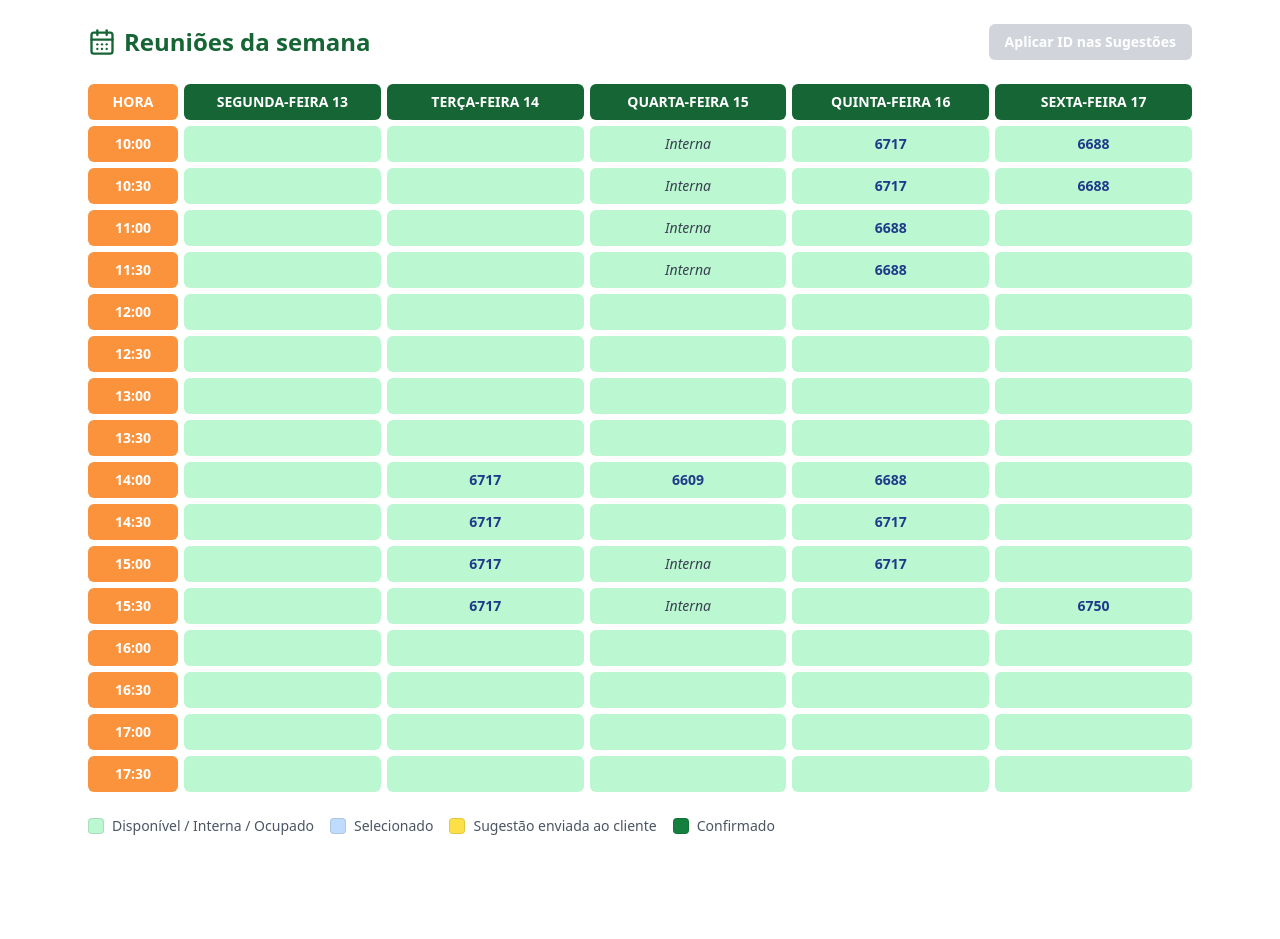
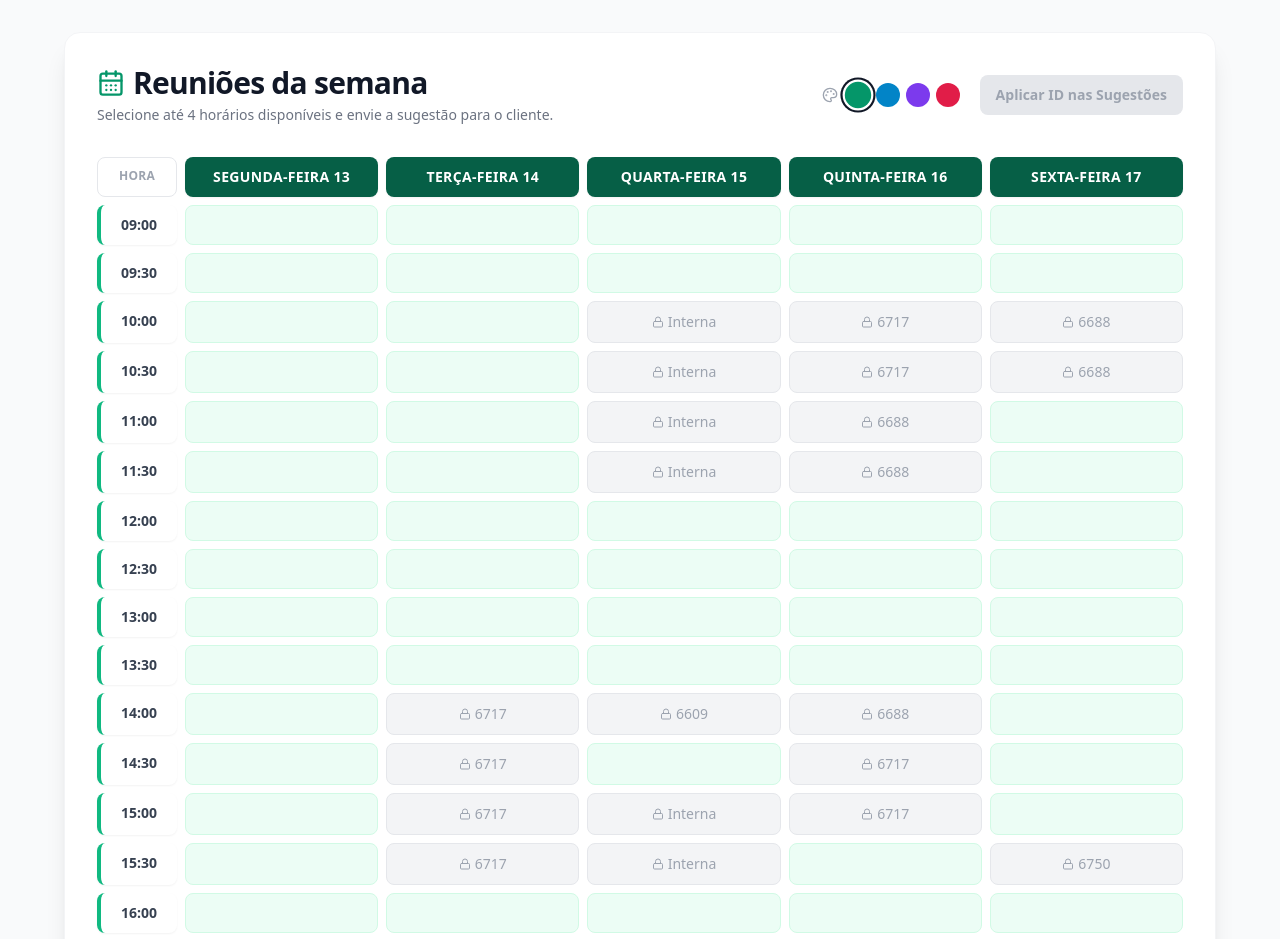
Before and after one commit to anamelo-maker/caledarioInteligente, a Next.js app: page / in a window 1280 px wide. Shown: the top 939 px of the page. Before the commit the page ends 860 px from the top, so only its background shows below. Built offline with nearby package versions, Linux system fonts and the light colour scheme.

Commit message:
Modernize calendar UI with theme picker and lock blocked slots

```diff
--- a/components/Calendar.jsx
+++ b/components/Calendar.jsx
@@ -1,12 +1,70 @@
 'use client';
 
 import { useState } from 'react';
-import { CalendarDays } from 'lucide-react';
+import { CalendarDays, Lock, Palette } from 'lucide-react';
 
 const DIAS_SEMANA = ['Segunda-feira', 'Terça-feira', 'Quarta-feira', 'Quinta-feira', 'Sexta-feira'];
 const MAXIMO_SELECIONADOS = 4;
+const HORA_INICIO = 9;
+const HORA_FIM = 18;
 
-function gerarHorarios(inicioHora = 10, fimHora = 18, intervaloMinutos = 30) {
+// Paletas de tema: cada valor é uma string literal completa de classes Tailwind
+// (necessário para o Tailwind conseguir detectá-las durante o build).
+const TEMAS = {
+  esmeralda: {
+    nome: 'Esmeralda',
+    swatch: 'bg-emerald-600',
+    icone: 'text-emerald-600',
+    cabecalho: 'bg-emerald-800',
+    horaBorda: 'border-l-4 border-emerald-500',
+    botao: 'bg-emerald-600 hover:bg-emerald-700 focus-visible:ring-emerald-500',
+    disponivel: 'bg-emerald-50 hover:bg-emerald-100 text-emerald-800 border border-emerald-100 cursor-pointer',
+    confirmado: 'bg-emerald-700 hover:bg-emerald-800 text-white font-semibold cursor-pointer shadow-sm',
+  },
+  azul: {
+    nome: 'Azul',
+    swatch: 'bg-sky-600',
+    icone: 'text-sky-600',
+    cabecalho: 'bg-sky-800',
+    horaBorda: 'border-l-4 border-sky-500',
+    botao: 'bg-sky-600 hover:bg-sky-700 focus-visible:ring-sky-500',
+    disponivel: 'bg-sky-50 hover:bg-sky-100 text-sky-800 border border-sky-100 cursor-pointer',
+    confirmado: 'bg-sky-700 hover:bg-sky-800 text-white font-semibold cursor-pointer shadow-sm',
+  },
+  roxo: {
+    nome: 'Roxo',
+    swatch: 'bg-violet-600',
+    icone: 'text-violet-600',
+    cabecalho: 'bg-violet-800',
+    horaBorda: 'border-l-4 border-violet-500',
+    botao: 'bg-violet-600 hover:bg-violet-700 focus-visible:ring-violet-500',
+    disponivel: 'bg-violet-50 hover:bg-violet-100 text-violet-800 border border-violet-100 cursor-pointer',
+    confirmado: 'bg-violet-700 hover:bg-violet-800 text-white font-semibold cursor-pointer shadow-sm',
+  },
+  rosa: {
+    nome: 'Rosa',
+    swatch: 'bg-rose-600',
+    icone: 'text-rose-600',
+    cabecalho: 'bg-rose-800',
+    horaBorda: 'border-l-4 border-rose-500',
+    botao: 'bg-rose-600 hover:bg-rose-700 focus-visible:ring-rose-500',
+    disponivel: 'bg-rose-50 hover:bg-rose-100 text-rose-800 border border-rose-100 cursor-pointer',
+    confirmado: 'bg-rose-700 hover:bg-rose-800 text-white font-semibold cursor-pointer shadow-sm',
+  },
+};
+
+// Estilos que não dependem do tema escolhido (são estados semânticos fixos).
+const ESTILOS_FIXOS = {
+  selecionado: 'bg-blue-100 hover:bg-blue-200 text-blue-800 font-semibold ring-2 ring-blue-400 shadow-sm cursor-pointer',
+  sugestao: 'bg-amber-300 hover:bg-amber-400 text-amber-900 font-semibold shadow-sm cursor-pointer',
+  bloqueado: 'bg-gray-100 text-gray-400 border border-gray-200 cursor-not-allowed',
+};
+
+function ehBloqueado(status) {
+  return status === 'interna' || status === 'ocupado';
+}
+
+function gerarHorarios(inicioHora, fimHora, intervaloMinutos = 30) {
   const horarios = [];
   for (let minutos = inicioHora * 60; minutos < fimHora * 60; minutos += intervaloMinutos) {
     const hh = String(Math.floor(minutos / 60)).padStart(2, '0');
@@ -31,10 +89,11 @@ function getDiasDoMesDaSemanaAtual() {
   });
 }
 
-const HORARIOS = gerarHorarios();
+const HORARIOS = gerarHorarios(HORA_INICIO, HORA_FIM);
 
-// Mock data: horários que já nascem ocupados (reunião interna ou já agendada com um cliente).
-// Tudo que não está aqui começa "disponivel" (verde claro).
+// Mock data: horários que já nascem ocupados (reunião interna, ou já agendada em outro sistema).
+// No futuro isso virá do Google Agenda como horários "Ocupados". Tudo que não está aqui
+// começa "disponivel" (verde claro / cor do tema).
 const AGENDA_INICIAL = {
   'Quarta-feira-10:00': { status: 'interna', valor: 'Interna' },
   'Quarta-feira-10:30': { status: 'interna', valor: 'Interna' },
@@ -59,19 +118,12 @@ const AGENDA_INICIAL = {
   'Sexta-feira-15:30': { status: 'ocupado', valor: '6750' },
 };
 
-const ESTILOS_POR_STATUS = {
-  disponivel: 'bg-green-200 hover:bg-green-300 cursor-pointer text-green-900',
-  selecionado: 'bg-blue-200 hover:bg-blue-300 cursor-pointer text-blue-900 font-semibold ring-2 ring-blue-400',
-  interna: 'bg-green-200 text-gray-700 italic cursor-default',
-  ocupado: 'bg-green-200 text-blue-900 font-bold cursor-default',
-  sugestao: 'bg-yellow-300 hover:bg-yellow-400 text-yellow-900 font-bold cursor-pointer',
-  confirmado: 'bg-green-700 hover:bg-green-800 text-white font-bold cursor-pointer',
-};
-
 export default function Calendar() {
   const [agenda, setAgenda] = useState(AGENDA_INICIAL);
   const [selecionados, setSelecionados] = useState([]);
+  const [temaId, setTemaId] = useState('esmeralda');
   const diasDoMes = getDiasDoMesDaSemanaAtual();
+  const tema = TEMAS[temaId];
 
   function getStatus(chave) {
     if (agenda[chave]) return agenda[chave].status;
@@ -115,7 +167,7 @@ export default function Calendar() {
     setAgenda((atual) => {
       const proximaAgenda = { ...atual };
 
-      // Slot escolhido vira confirmado (verde escuro).
+      // Slot escolhido vira confirmado (cor forte do tema).
       proximaAgenda[chave] = { status: 'confirmado', valor: celula.valor };
 
       // Regra de ouro: as demais sugestões do mesmo cliente voltam a ficar disponíveis.
@@ -147,6 +199,8 @@ export default function Calendar() {
   function handleClickCelula(chave) {
     const status = getStatus(chave);
 
+    if (ehBloqueado(status)) return;
+
     if (status === 'disponivel' || status === 'selecionado') {
       alternarSelecao(chave);
       return;
@@ -159,38 +213,53 @@ export default function Calendar() {
 
     if (status === 'confirmado') {
       desmarcarHorario(chave);
-      return;
+    }
   }
 
-    // 'interna' e 'ocupado' são somente leitura.
+  function estiloDaCelula(status) {
+    if (status === 'disponivel') return tema.disponivel;
+    if (status === 'confirmado') return tema.confirmado;
+    if (ehBloqueado(status)) return ESTILOS_FIXOS.bloqueado;
+    return ESTILOS_FIXOS[status];
   }
 
   return (
-    <div className="max-w-6xl mx-auto p-6">
-      <div className="flex flex-wrap items-center justify-between gap-4 mb-6">
-        <h1 className="flex items-center gap-2 text-2xl font-bold text-green-800">
-          <CalendarDays className="w-7 h-7" />
+    <div className="min-h-screen bg-gray-50 py-8 px-4 sm:px-6">
+      <div className="max-w-6xl mx-auto bg-white rounded-2xl shadow-xl border border-gray-100 p-6 sm:p-8">
+        <div className="flex flex-col lg:flex-row lg:items-center lg:justify-between gap-5 mb-8">
+          <div>
+            <h1 className="flex items-center gap-2 text-2xl sm:text-3xl font-bold text-gray-900 tracking-tight">
+              <CalendarDays className={`w-7 h-7 ${tema.icone}`} />
               Reuniões da semana
             </h1>
+            <p className="text-sm text-gray-500 mt-1">
+              Selecione até {MAXIMO_SELECIONADOS} horários disponíveis e envie a sugestão para o cliente.
+            </p>
+          </div>
+
+          <div className="flex items-center gap-5">
+            <SeletorDeTema temaId={temaId} onSelecionar={setTemaId} />
 
             <button
               type="button"
               onClick={aplicarIdNasSugestoes}
               disabled={selecionados.length === 0}
-          className="rounded-md px-4 py-2 text-sm font-semibold text-white bg-blue-600 hover:bg-blue-700 disabled:bg-gray-300 disabled:cursor-not-allowed transition-colors"
+              className={`rounded-lg px-4 py-2.5 text-sm font-semibold text-white shadow-sm transition-colors focus:outline-none focus-visible:ring-2 focus-visible:ring-offset-2 disabled:bg-gray-200 disabled:text-gray-400 disabled:shadow-none disabled:cursor-not-allowed ${tema.botao}`}
             >
-          Aplicar ID nas Sugestões {selecionados.length > 0 ? `(${selecionados.length}/${MAXIMO_SELECIONADOS})` : ''}
+              Aplicar ID nas Sugestões
+              {selecionados.length > 0 ? ` (${selecionados.length}/${MAXIMO_SELECIONADOS})` : ''}
             </button>
           </div>
+        </div>
 
-      <div className="grid grid-cols-[90px_repeat(5,1fr)] gap-1.5">
-        <div className="bg-orange-400 text-white font-bold rounded-md py-2 text-center text-sm">
-          HORA
+        <div className="grid grid-cols-[80px_repeat(5,1fr)] gap-2">
+          <div className="rounded-lg bg-white border border-gray-200 py-2.5 text-center text-xs font-bold uppercase tracking-wide text-gray-400">
+            Hora
           </div>
           {DIAS_SEMANA.map((dia, index) => (
             <div
               key={dia}
-            className="bg-green-800 text-white font-semibold rounded-md py-2 text-center text-xs sm:text-sm uppercase"
+              className={`rounded-lg text-white font-semibold py-2.5 text-center text-xs sm:text-sm uppercase tracking-wide shadow-sm ${tema.cabecalho}`}
             >
               {dia} {diasDoMes[index]}
             </div>
@@ -198,21 +267,32 @@ export default function Calendar() {
 
           {HORARIOS.map((hora) => (
             <div key={hora} className="contents">
-            <div className="bg-orange-400 text-white font-bold rounded-md py-2 text-center text-sm">
+              <div
+                className={`rounded-lg bg-white text-gray-700 font-semibold py-2.5 text-center text-sm shadow-sm ${tema.horaBorda}`}
+              >
                 {hora}
               </div>
               {DIAS_SEMANA.map((dia) => {
                 const chave = `${dia}-${hora}`;
                 const celula = agenda[chave];
                 const status = getStatus(chave);
+                const bloqueado = ehBloqueado(status);
                 return (
                   <button
                     key={chave}
                     type="button"
+                    disabled={bloqueado}
                     onClick={() => handleClickCelula(chave)}
-                  className={`rounded-md py-2 text-center text-sm transition-colors ${ESTILOS_POR_STATUS[status]}`}
+                    className={`rounded-lg py-2.5 text-center text-sm transition-colors ${estiloDaCelula(status)}`}
                   >
-                  {celula?.valor ?? ''}
+                    {bloqueado ? (
+                      <span className="flex items-center justify-center gap-1">
+                        <Lock className="w-3 h-3" />
+                        {celula.valor}
+                      </span>
+                    ) : (
+                      celula?.valor ?? ''
+                    )}
                   </button>
                 );
               })}
@@ -220,11 +300,35 @@ export default function Calendar() {
           ))}
         </div>
 
-      <div className="flex flex-wrap gap-4 mt-6 text-sm text-gray-600">
-        <LegendaItem cor="bg-green-200" texto="Disponível / Interna / Ocupado" />
-        <LegendaItem cor="bg-blue-200" texto="Selecionado" />
-        <LegendaItem cor="bg-yellow-300" texto="Sugestão enviada ao cliente" />
-        <LegendaItem cor="bg-green-700" texto="Confirmado" />
+        <div className="flex flex-wrap gap-4 mt-6 text-xs sm:text-sm text-gray-500">
+          <LegendaItem cor={tema.disponivel} texto="Disponível" />
+          <LegendaItem cor={ESTILOS_FIXOS.selecionado} texto="Selecionado" />
+          <LegendaItem cor={ESTILOS_FIXOS.sugestao} texto="Sugestão enviada" />
+          <LegendaItem cor={tema.confirmado} texto="Confirmado" />
+          <LegendaItem cor={ESTILOS_FIXOS.bloqueado} texto="Bloqueado (Google Agenda)" />
+        </div>
+      </div>
+    </div>
+  );
+}
+
+function SeletorDeTema({ temaId, onSelecionar }) {
+  return (
+    <div className="flex items-center gap-2">
+      <Palette className="w-4 h-4 text-gray-400" />
+      <div className="flex items-center gap-1.5">
+        {Object.entries(TEMAS).map(([id, config]) => (
+          <button
+            key={id}
+            type="button"
+            title={config.nome}
+            aria-label={`Tema ${config.nome}`}
+            onClick={() => onSelecionar(id)}
+            className={`w-6 h-6 rounded-full transition-transform ${config.swatch} ${
+              temaId === id ? 'ring-2 ring-offset-2 ring-gray-900 scale-110' : 'hover:scale-110'
+            }`}
+          />
+        ))}
       </div>
     </div>
   );
@@ -233,7 +337,7 @@ export default function Calendar() {
 function LegendaItem({ cor, texto }) {
   return (
     <div className="flex items-center gap-2">
-      <span className={`w-4 h-4 rounded ${cor} inline-block border border-black/10`} />
+      <span className={`w-3.5 h-3.5 rounded-full inline-block ${cor}`} />
       {texto}
     </div>
   );
```
Lines whose indentation alone changed are shown as unchanged.
